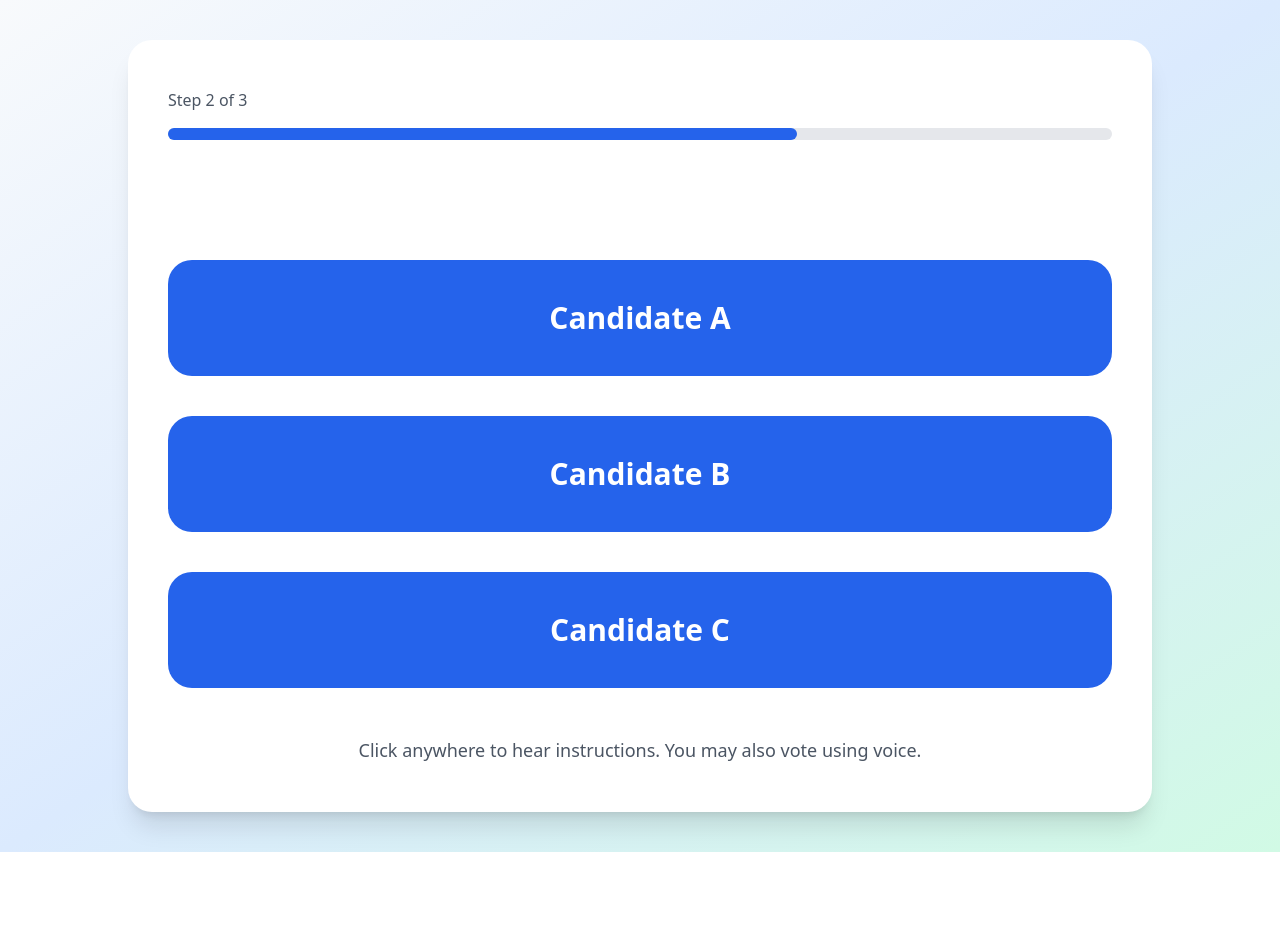
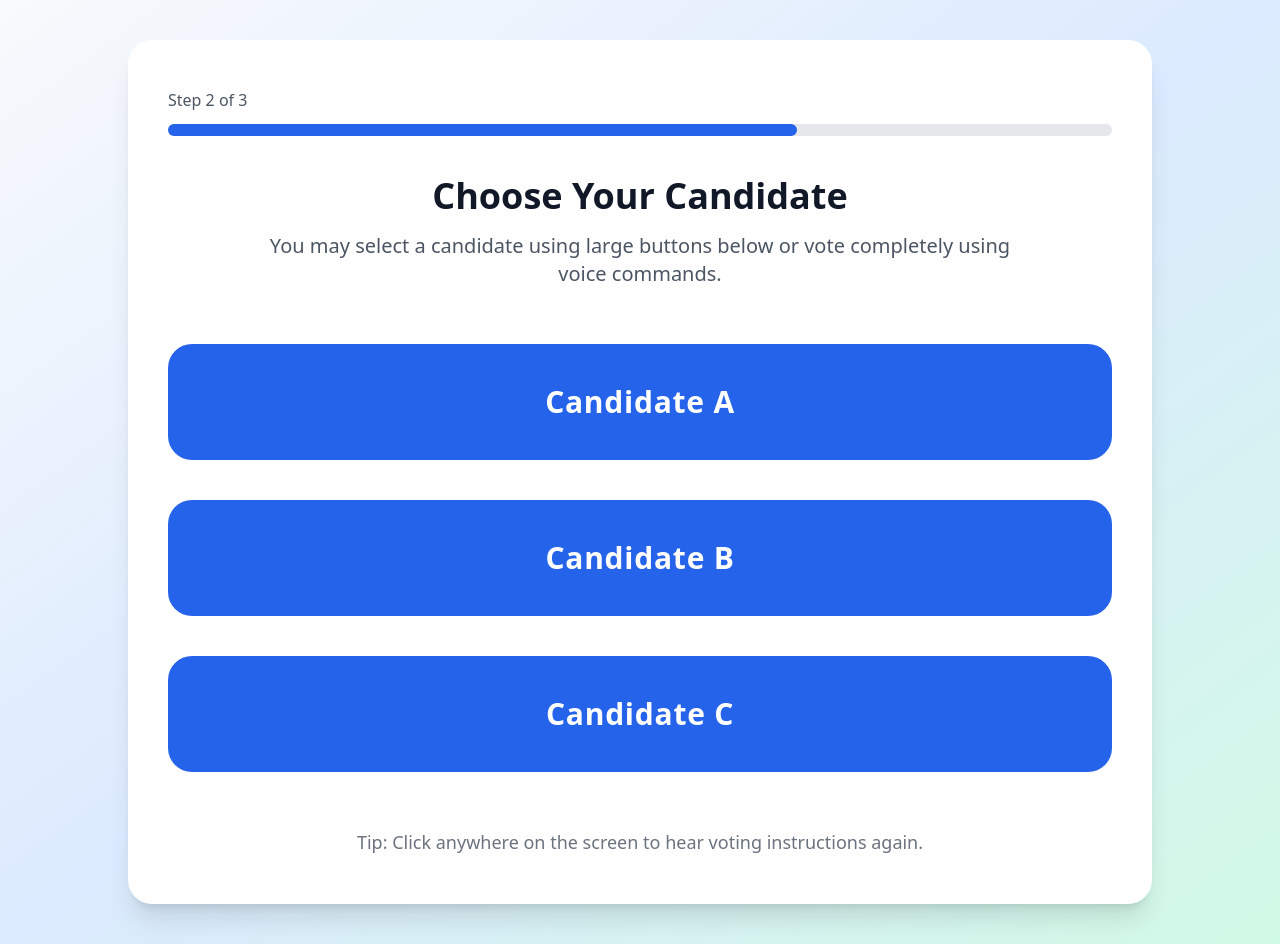
Before and after one commit to ByteQuest-2025/GFGBQ-Team-vibe123, a React app in the folder frontend/: page /vote in a window 1280 px wide. Before the commit the page ends 852 px from the top, so only its background shows below. Built offline with nearby package versions, Linux system fonts and the light colour scheme; the HTML template or start-up script is replaced by a standard one.

Commit message:
Improve visual hierarchy and styling for visually challenged candidate selection page

```diff
--- a/frontend/src/pages/Vote.jsx
+++ b/frontend/src/pages/Vote.jsx
@@ -31,14 +31,12 @@ export default function Vote() {
   ================================= */
   const speak = (text, onEnd) => {
     if (!window.speechSynthesis) return;
+
     window.speechSynthesis.cancel();
-
     const utterance = new SpeechSynthesisUtterance(text);
     utterance.rate = 0.85;
 
-    if (onEnd) {
-      utterance.onend = onEnd;
-    }
+    if (onEnd) utterance.onend = onEnd;
 
     window.speechSynthesis.speak(utterance);
   };
@@ -63,7 +61,7 @@ export default function Vote() {
       const transcript =
         e.results[e.results.length - 1][0].transcript.toLowerCase();
 
-      /* ---------- CONTROL COMMANDS ---------- */
+      // Control commands
       if (transcript.includes("repeat")) {
         recognition.stop();
         hasSpokenInstructions.current = false;
@@ -81,7 +79,7 @@ export default function Vote() {
         return;
       }
 
-      /* ---------- CANDIDATE SELECTION ---------- */
+      // Candidate selection
       if (listeningForCandidate.current) {
         for (const c of candidates) {
           if (c.keywords.some((k) => transcript.includes(k))) {
@@ -139,10 +137,13 @@ export default function Vote() {
       tabIndex={0}
       onClick={handleInteraction}
       onKeyDown={handleInteraction}
-      aria-label="Candidate selection screen for visually challenged users. Click anywhere for voice instructions."
+      aria-label="Candidate selection screen. Click anywhere for voice instructions."
     >
+      {/* MAIN CONTAINER */}
       <section className="max-w-5xl mx-auto bg-white rounded-3xl shadow-xl px-10 py-12">
-        <p className="text-base font-medium text-gray-600 mb-4">
+
+        {/* STEP + PROGRESS */}
+        <p className="text-base font-medium text-gray-600 mb-3">
           Step 2 of 3
         </p>
 
@@ -150,11 +151,18 @@ export default function Vote() {
           <div className="h-3 w-2/3 bg-blue-600 rounded-full"></div>
         </div>
 
-        <h1 className="text-4xl font-bold text-center mb-10">
-          Select Your Candidate
+        {/* TITLE */}
+        <h1 className="text-4xl font-bold text-center text-gray-900 mb-4">
+          Choose Your Candidate
         </h1>
 
-        {/* LARGE BUTTONS FOR LOW VISION */}
+        {/* SUBTITLE */}
+        <p className="text-xl text-center text-gray-600 mb-14 max-w-3xl mx-auto">
+          You may select a candidate using large buttons below or vote
+          completely using voice commands.
+        </p>
+
+        {/* LARGE CANDIDATE BUTTONS */}
         <div className="flex flex-col gap-10">
           {candidates.map((c) => (
             <button
@@ -166,8 +174,9 @@ export default function Vote() {
               }
               className="w-full py-10 px-8 rounded-3xl
                          bg-blue-600 text-white
-                         text-3xl font-bold
-                         focus:outline-none focus:ring-8 focus:ring-blue-300"
+                         text-3xl font-bold tracking-wide
+                         focus:outline-none focus:ring-8 focus:ring-blue-300
+                         hover:bg-blue-700 transition"
               aria-label={`Select ${c.name}`}
             >
               {c.name}
@@ -175,8 +184,9 @@ export default function Vote() {
           ))}
         </div>
 
-        <p className="mt-12 text-lg text-gray-600 text-center">
-          Click anywhere to hear instructions. You may also vote using voice.
+        {/* FOOT NOTE */}
+        <p className="mt-14 text-lg text-gray-500 text-center">
+          Tip: Click anywhere on the screen to hear voting instructions again.
         </p>
       </section>
     </div>
```
